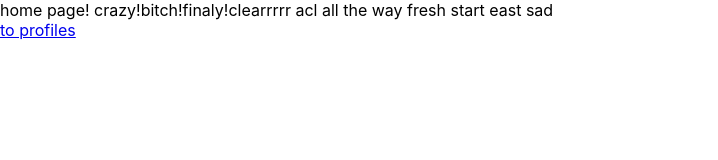
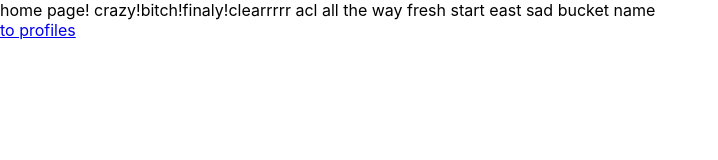
Before and after one commit to IsraelKariti/cicd, a React (Create React App) app: page / in a window 1280 px wide. Shown: the top 160 px of the page, without its empty margins (0-718 px from the left). Built offline with nearby package versions, Linux system fonts and the light colour scheme.

Commit message:
Update HomePage.jsx

```diff
--- a/src/components/HomePage.jsx
+++ b/src/components/HomePage.jsx
@@ -3,7 +3,7 @@ import { Link } from "react-router-dom";
 
 export const HomePage = ()=>{
     return <>
-        <div>home page! crazy!bitch!finaly!clearrrrr acl all the way fresh start east sad</div>
+        <div>home page! crazy!bitch!finaly!clearrrrr acl all the way fresh start east sad bucket name</div>
         <Link to="/profiles">to profiles</Link>
     </>
 }
```
